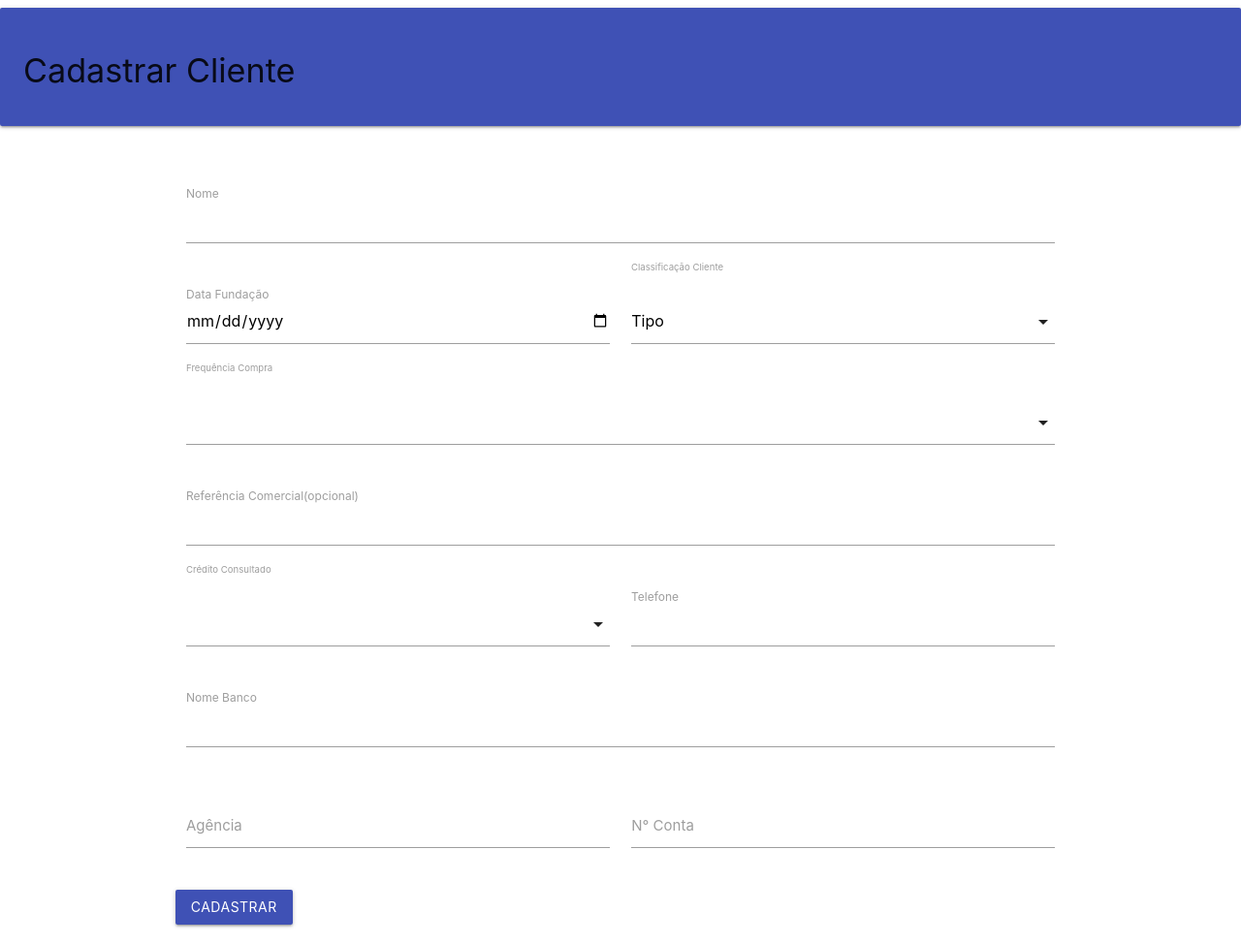
After one commit to savio777/caixa_php, a CodeIgniter app: page /database/index.php/cliente/cadastrar in a window 1280 px wide. The commit adds this page. Shown: the whole page at 97% size. Run offline with CodeIgniter, Linux system fonts and the light colour scheme; some libraries are stand-ins or nearby versions.

Commit message:
cadastramento de clientes e banco do cliente

```diff
--- /dev/null
+++ b/application/controllers/Cliente.php
@@ -0,0 +1,38 @@
+<?php
+
+defined('BASEPATH') or exit('No direct script access allowed');
+
+class Cliente extends CI_Controller
+{
+
+    public function __construct()
+    {
+        parent::__construct();
+        $this->load->model('Cliente_model');
+    }
+
+    // views
+
+    public function index()
+    {
+        $resultado = $this->Cliente_model->pegar();
+        $this->load->view('cliente/clientes', array('clientes' => $resultado));
+    }
+
+    public function cadastrar()
+    {
+        $this->load->view('cliente/cadastrar');
+    }
+
+    // models
+
+    public function cadastrar_dados()
+    {
+        $data = $this->input->post();
+
+        $this->Cliente_model->salvar_conta($data);
+        $this->Cliente_model->salvar_cliente($data);
+
+        echo "<script>window.location.href='../cliente'</script>";
+    }
+}
--- a/application/controllers/Conta.php
+++ b/application/controllers/Conta.php
@@ -9,6 +9,7 @@ class Conta extends CI_Controller
     {
         parent::__construct();
         $this->load->model('Conta_model');
+        $this->load->library('session');
     }
 
     // views
@@ -37,7 +38,8 @@ class Conta extends CI_Controller
     public function cadastrar_dados()
     {
         $this->Conta_model->salvar($this->input->post());
-        //session
+        // session
+        //$this->session->set_userdata('nome_empresa', $this->input->post('nome_empresa'));
         echo "<script>window.location.href='../home'</script>";
     }
 }
--- /dev/null
+++ b/application/models/Cliente_model.php
@@ -0,0 +1,40 @@
+<?php
+
+defined('BASEPATH') or exit('No direct script access allowed');
+
+class Cliente_model extends CI_Model
+{
+    public function __construct()
+    {
+        $this->load->database();
+    }
+
+    public function salvar_conta($data)
+    {
+        $this->db->set('banco', $data['banco']);
+        $this->db->set('agencia', $data['agencia']);
+        $this->db->set('num_conta', $data['num_conta']);
+        $this->db->insert('conta_cliente');
+    }
+
+    public function salvar_cliente($data)
+    {
+        $this->db->set('nome', $data['nome']);
+        $this->db->set('data_fundacao', date("Y-m-d H:i:s", strtotime($data['data_fundacao'])));
+        $this->db->set('frequencia_compra', $data['frequencia_compra']);
+        $this->db->set('classificao_cliente', $data['classificao_cliente']);
+        $this->db->set('referencia_comercial', $data['referencia_comercial']);
+        $this->db->set('credito_consultado', $data['credito_consultado']);
+        $this->db->set('telefone', $data['telefone']);
+        $this->db->set('id_conta_cliente', $this->db->count_all_results('conta_cliente'));
+        $this->db->insert('cliente');
+    }
+
+    public function pegar()
+    {
+        $select = 'SELECT * FROM cliente ';
+        $inner_join = 'INNER JOIN conta_cliente ON cliente.id_conta_cliente = conta_cliente.id_conta';
+        $sql = $this->db->query($select . $inner_join);
+        return $sql->result();
+    }
+}
--- /dev/null
+++ b/application/views/cliente/cadastrar.php
@@ -0,0 +1,104 @@
+<?php defined('BASEPATH') or exit('No direct script access allowed'); ?>
+
+<!DOCTYPE html>
+<html lang="en">
+
+<head>
+  <meta charset="UTF-8">
+  <meta name="viewport" content="width=device-width, initial-scale=1.0">
+  <link rel="stylesheet" href="https://cdnjs.cloudflare.com/ajax/libs/materialize/1.0.0/css/materialize.min.css">
+  <title>Cadastrar Cliente</title>
+</head>
+
+<body>
+  <div class="card-panel indigo">
+    <h4>Cadastrar Cliente</h4>
+  </div><br><br>
+  <div class="container">
+    <form action="../cliente/cadastrar_dados" method="POST" class="col s12">
+      <div class="row">
+        <div class="input-field col s12">
+          <input id="nome" name="nome">
+          <label class="active" for="nome">Nome</label>
+        </div>
+      </div>
+      <div class="row">
+        <div class="input-field col s6">
+          <input id="data_fundacao" name="data_fundacao" type="date">
+          <label class="active" for="data_fundacao">Data Fundação</label>
+        </div>
+        <div class="input-field col s6">
+          <select id="classificao_cliente" name="classificao_cliente">
+            <option value="" disabled selected>Tipo</option>
+            <option value="a">A</option>
+            <option value="b">B</option>
+            <option value="c">C</option>
+          </select>
+          <label class="active" for="classificao_cliente">Classificação Cliente</label>
+        </div>
+      </div>
+      <div class="row">
+        <div class="input-field col s12">
+          <select id="frequencia_compra" name="frequencia_compra">
+            <option value="" disabled selected></option>
+            <option value="anual">Anual</option>
+            <option value="mes">Mês</option>
+            <option value="semanal">Semanal</option>
+          </select>
+          <label class="active" for="frequencia_compra">Frequência Compra</label>
+        </div>
+      </div>
+      <div class="row">
+        <div class="input-field col s12">
+          <input id="referencia_comercial" name="referencia_comercial">
+          <label class="active" for="referencia_comercial">Referência Comercial(opcional)</label>
+        </div>
+      </div>
+      <div class="row">
+        <div class="input-field col s6">
+          <select name="credito_consultado" id="credito_consultado">
+            <option value="" disabled selected></option>
+            <option value="0">Não</option>
+            <option value="1">Sim</option>
+          </select>
+          <label class="active">Crédito Consultado</label>
+        </div>
+        <div class="input-field col s6">
+          <input id="telefone" name="telefone">
+          <label class="active" for="telefone">Telefone</label>
+        </div>
+      </div>
+      <div class="row">
+        <div class="input-field col s12">
+          <input id="banco" name="banco">
+          <label class="active" for="banco">Nome Banco</label>
+        </div>
+      </div>
+      <div class="row">
+        <div class="input-field col s6">
+          <input id="agencia" name="agencia" type="number">
+          <label class="active" for="agencia">Agência</label>
+        </div>
+        <div class="input-field col s6">
+          <input id="num_conta" name="num_conta" type="number">
+          <label class="active" for="num_conta">N° Conta</label>
+        </div>
+      </div>
+
+      <div class="row">
+        <button class="waves-effect waves-light btn indigo" type="submit">
+          cadastrar</button>
+      </div>
+    </form>
+  </div>
+
+  <script src="https://code.jquery.com/jquery-2.1.1.min.js"></script>
+  <script src="https://cdnjs.cloudflare.com/ajax/libs/materialize/1.0.0/js/materialize.min.js"></script>
+  <script>
+    $(document).ready(function() {
+      $('select').formSelect();
+    });
+  </script>
+</body>
+
+</html>
```
Also changed, not shown: application/views/cliente/clientes.php (added, +45 -0 lines), application/views/home.php (+16 -0 lines), scriptbd.sql (+18 -13 lines).
